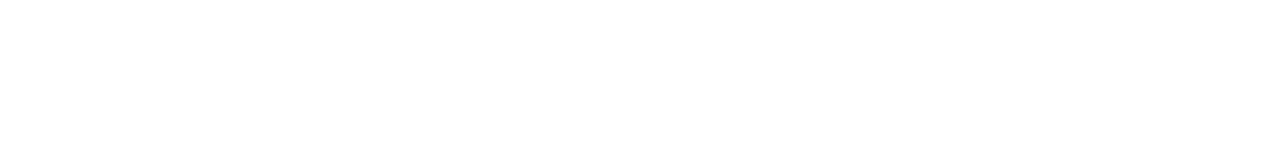
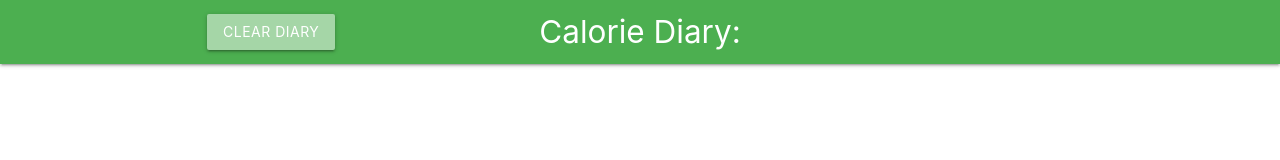
Before and after one commit to pdubb05/calorie-diary, a plain HTML site: page index.html in a window 1280 px wide. Drawn offline with nearby package versions, Linux system fonts and the light colour scheme.

Commit message:
added in bootsrap & created the navbar

```diff
--- a/index.html
+++ b/index.html
@@ -4,9 +4,25 @@
     <meta charset="UTF-8">
     <meta http-equiv="X-UA-Compatible" content="IE=edge">
     <meta name="viewport" content="width=device-width, initial-scale=1.0">
-    <title>Document</title>
+    <title>Calorie Diary</title>
+    <link rel="stylesheet" href="https://cdnjs.cloudflare.com/ajax/libs/materialize/1.0.0/css/materialize.min.css">
+
+    <link href="https://stackpath.bootstrapcdn.com/font-awesome/4.7.0/css/font-awesome.min.css" rel="stylesheet"
+        integrity="sha384-wvfXpqpZZVQGK6TAh5PVlGOfQNHSoD2xbE+QkPxCAFlNEevoEH3Sl0sibVcOQVnN" crossorigin="anonymous">
 </head>
 <body>
+    <nav>
+        <div class="nav-wrapper green">
+            <div class="container">
+                <a href="#" class="brand-logo center">Calorie Diary:</a>
+                <ul>
+                    <li>
+                        <a href="#" class="clear-btn btn green lighten-3">Clear Diary</a>
+                    </li>
+                </ul>
+            </div>
+        </div>
+    </nav>
 
 </body>
 </html>
```
